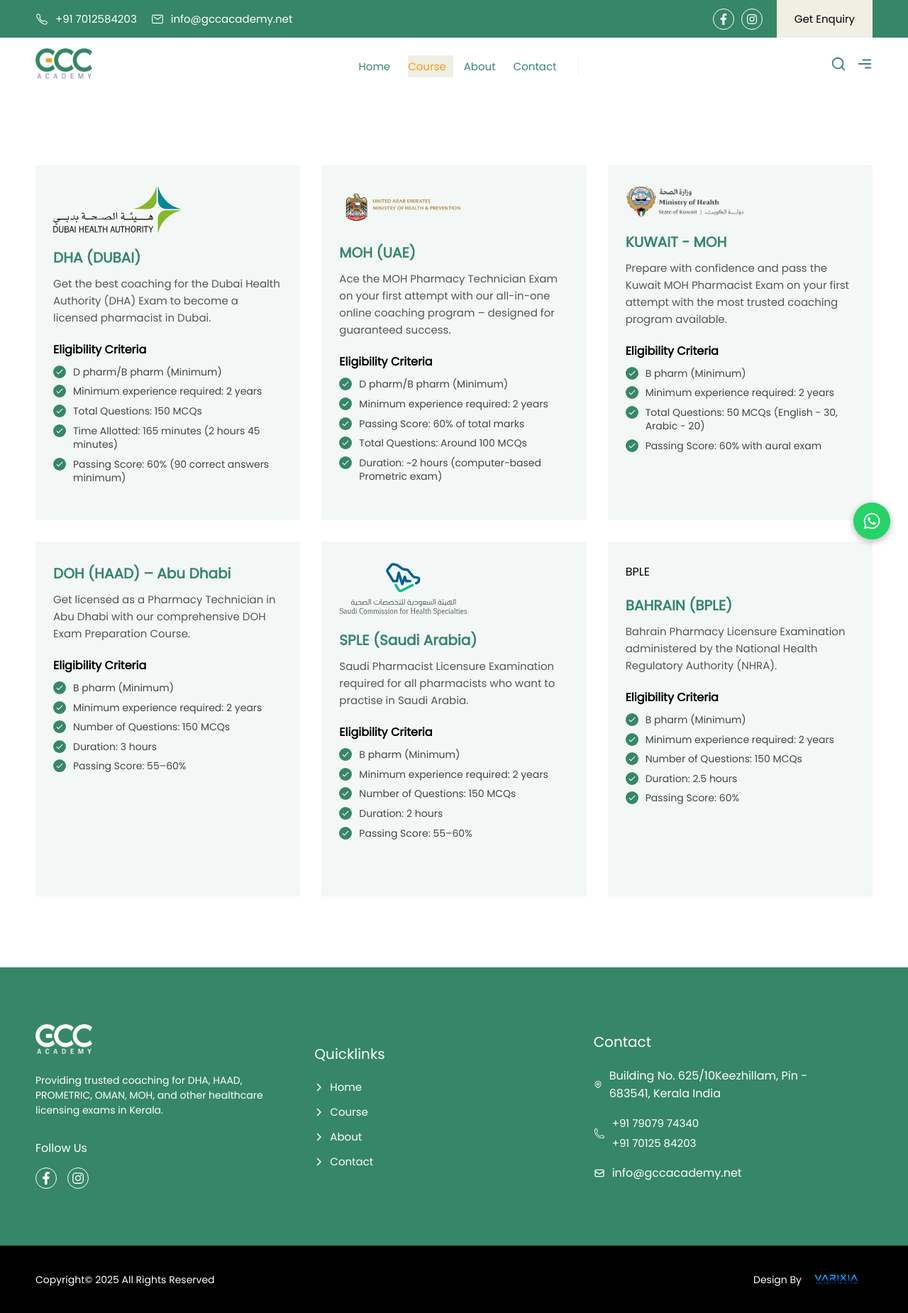
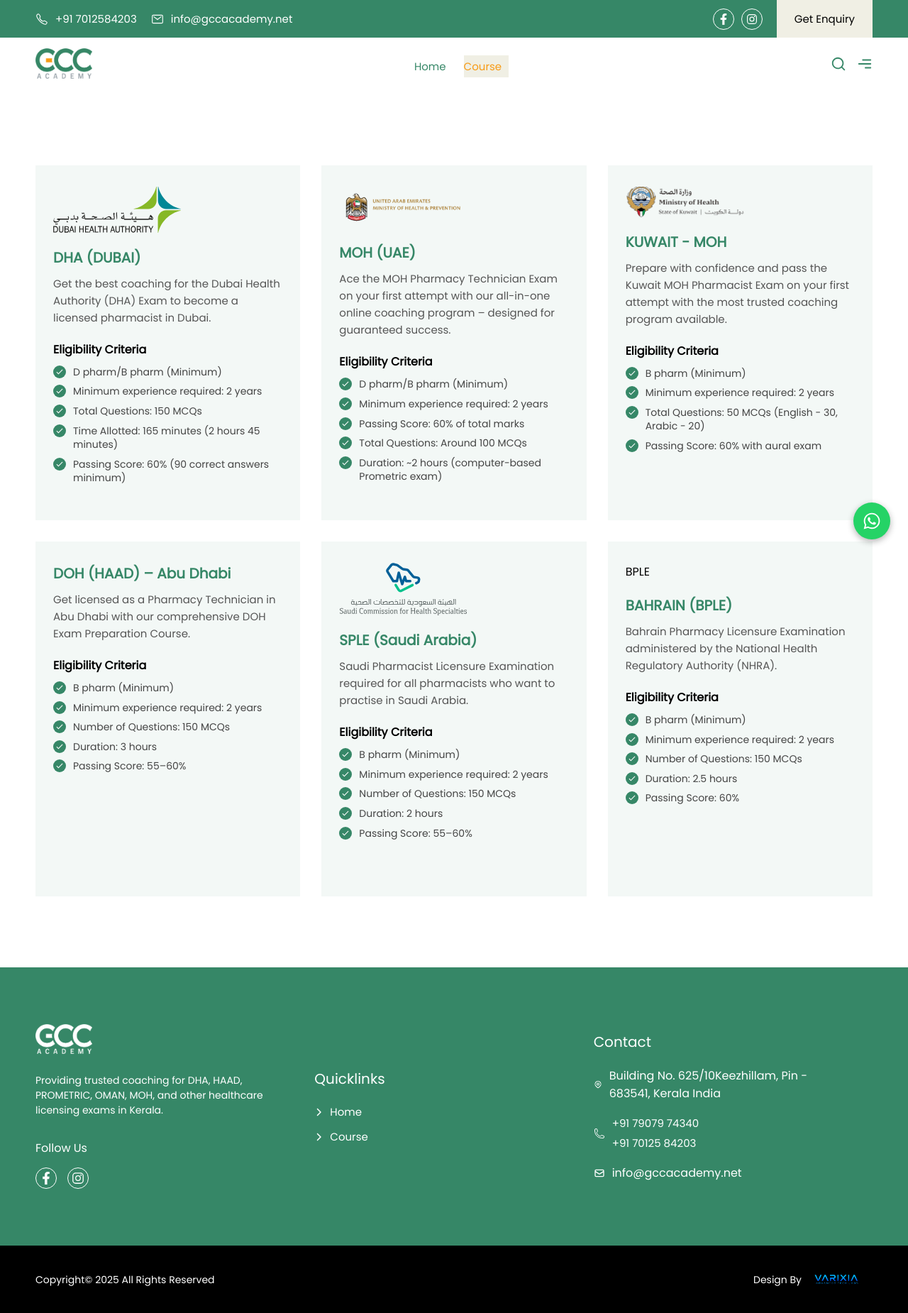
Before and after one commit to jithinphilip347/gcc, a Next.js app: page /course in a window 1280 px wide. Shown: the whole page at 71% size. Built offline with nearby package versions, Linux system fonts and the light colour scheme.

Commit message:
final commit complete the gcc website

```diff
--- a/src/assets/css/style.css
+++ b/src/assets/css/style.css
@@ -127,7 +127,6 @@
 }
 #Nav .NavMain .NavLink {
   padding: 0 20px;
-  border-right: 1px solid #f0efe4;
 }
 #Nav .NavMain .NavLink ul {
   display: flex;
@@ -1495,7 +1494,8 @@
   flex-direction: column;
   gap: 12px;
 }
-#Footer .FooterMain .FooterBox ul li {
+#Footer .FooterMain .FooterBox ul li a {
+  text-decoration: none;
   display: flex;
   align-items: center;
   gap: 10px;
@@ -1503,10 +1503,10 @@
   cursor: pointer;
   color: #fff;
 }
-#Footer .FooterMain .FooterBox ul li svg {
+#Footer .FooterMain .FooterBox ul li a svg {
   font-size: 12px;
 }
-#Footer .FooterMain .FooterBox ul li:hover {
+#Footer .FooterMain .FooterBox ul li a:hover {
   color: var(--secondaryColor);
 }
 #Footer .FooterMain .FooterBox .FooterSocialIcons {
--- a/src/assets/css/style.scss
+++ b/src/assets/css/style.scss
@@ -111,7 +111,7 @@
         }
         .NavLink {
             padding: 0 20px;
-            border-right: 1px solid #f0efe4;
+            // border-right: 1px solid #f0efe4;
             ul {
                 display: flex;
                 align-items: center;
@@ -1487,6 +1487,8 @@
                 gap: 12px;
 
                 li {
+                    a{
+                    text-decoration: none;
                     display: flex;
                     align-items: center;
                     gap: 10px;
@@ -1501,6 +1503,8 @@
                     &:hover {
                         color: var(--secondaryColor);
                     }
+                    }
+
                 }
             }
 
--- a/src/components/footer/Footer.jsx
+++ b/src/components/footer/Footer.jsx
@@ -1,5 +1,8 @@
+"use client"
 import React from "react";
 import Image from "next/image";
+import Link from "next/link";
+import { usePathname } from "next/navigation";
 
 import FooterLogo from "../../assets/images/logo/logo-white.png";
 import DesignLogo from "../../assets/images/logo/design-logo.png";
@@ -11,6 +14,8 @@
 import { HiOutlinePhone } from "react-icons/hi2";
 
 const Footer = () => {
+    const pathname = usePathname();
+
   return (
     <div id="Footer">
       <div className="container">
@@ -41,18 +46,38 @@
           <div className="FooterBox">
             <h4 className="FooterHead">Quicklinks</h4>
             <ul>
-              <li>
+              {/* <li>
                 <FaChevronRight /> Home
               </li>
               <li>
                 <FaChevronRight /> Course
-              </li>
+              </li> */}
               <li>
+              <Link
+                href="/"
+                className={pathname === "/" ? "active" : ""}
+
+              >
+                 <FaChevronRight />
+                Home
+              </Link>
+            </li>
+
+            <li>
+              <Link
+                href="/course"
+                className={pathname === "/course" ? "active" : ""}
+              >
+                 <FaChevronRight />
+                Course
+              </Link>
+            </li>
+              {/* <li>
                 <FaChevronRight /> About
-              </li>
-              <li>
+              </li> */}
+              {/* <li>
                 <FaChevronRight /> Contact
-              </li>
+              </li> */}
             </ul>
           </div>
 
--- a/src/components/home/HomeAbout.jsx
+++ b/src/components/home/HomeAbout.jsx
@@ -24,9 +24,9 @@
                   Thinking insights, verified-driven research, and proven
                   learning strategies to help nurses achieve global success.
                 </p>
-                <div className="AboutRightArrow">
+                {/* <div className="AboutRightArrow">
                   <VscArrowRight />
-                </div>
+                </div> */}
               </div>
             </div>
           </div>
--- a/src/components/nav/Nav.jsx
+++ b/src/components/nav/Nav.jsx
@@ -42,19 +42,19 @@
                     Course
                   </Link>
                 </li>
-
+{/*
                 <li>
                   <Link href="#HomeAbout">About</Link>
-                </li>
+                </li> */}
 
-                <li>
+                {/* <li>
                   <Link
-                    href="/contact"
-                    className={pathname === "/contact" ? "active" : ""}
+                    href="#"
+                    className={pathname === "#" ? "active" : ""}
                   >
                     Contact
                   </Link>
-                </li>
+                </li> */}
               </ul>
             </div>
 
--- a/src/components/nav/SideNav.jsx
+++ b/src/components/nav/SideNav.jsx
@@ -36,13 +36,13 @@
               </Link>
             </li>
 
-            <li>
+            {/* <li>
               <Link href="#HomeAbout" onClick={onClose}>
                 About
               </Link>
-            </li>
+            </li> */}
 
-            <li>
+            {/* <li>
               <Link
                 href="/contact"
                 className={pathname === "/contact" ? "active" : ""}
@@ -50,7 +50,7 @@
               >
                 Contact
               </Link>
-            </li>
+            </li> */}
           </ul>
         </div>
       </div>
```
Also changed, not shown: src/components/home/HomeTestimonial.jsx (+7 -1 lines), 1 other file (tests, documents, lock files or other folders).
